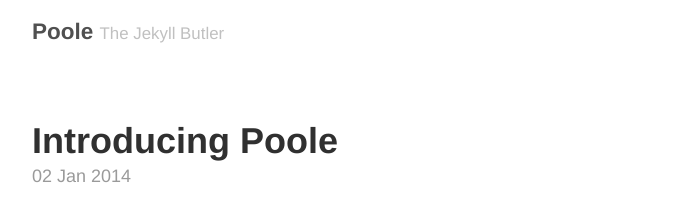
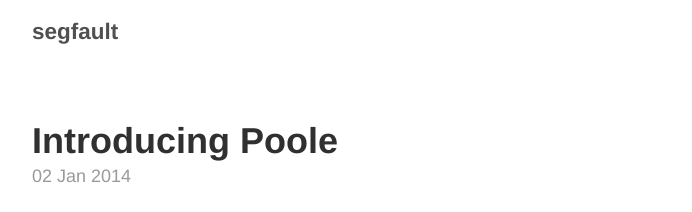
Before and after one commit to sukunrt/sukunrt.github.io, a Jekyll site: the page built from index.html, in a window 1280 px wide. Shown: the top 212 px of the page, without its empty margins (293-985 px from the left). Built offline with Jekyll 4.4.1, drawn with Linux system fonts in a browser that asks for light colours; the list of posts is cut into pages by our own code.

Commit message:
Second Commit

```diff
--- a/_config.yml
+++ b/_config.yml
@@ -5,9 +5,9 @@
 relative_permalinks: true
 
 # Setup
-title:               Poole
-tagline:             The Jekyll Butler
-url:                 http://getpoole.com
+title:               segfault
+tagline:
+url:
 paginate:            1
 baseurl:             ""
 
@@ -20,11 +20,11 @@
 
 # About/contact
 author:
-  name:              Mark Otto
-  url:               https://twitter.com/mdo
-  email:             markdotto@gmail.com
+  name:              Sukun Tarachandani
+  url:               https://www.github.com/sukunrt
+  email:             sukunrt@gmail.com
 
 # Custom vars
 version:             2.0.0
 github:
-  repo:              https://github.com/poole/poole
+  repo:              https://github.com/sukunrt/sukunrt.github.io
```
